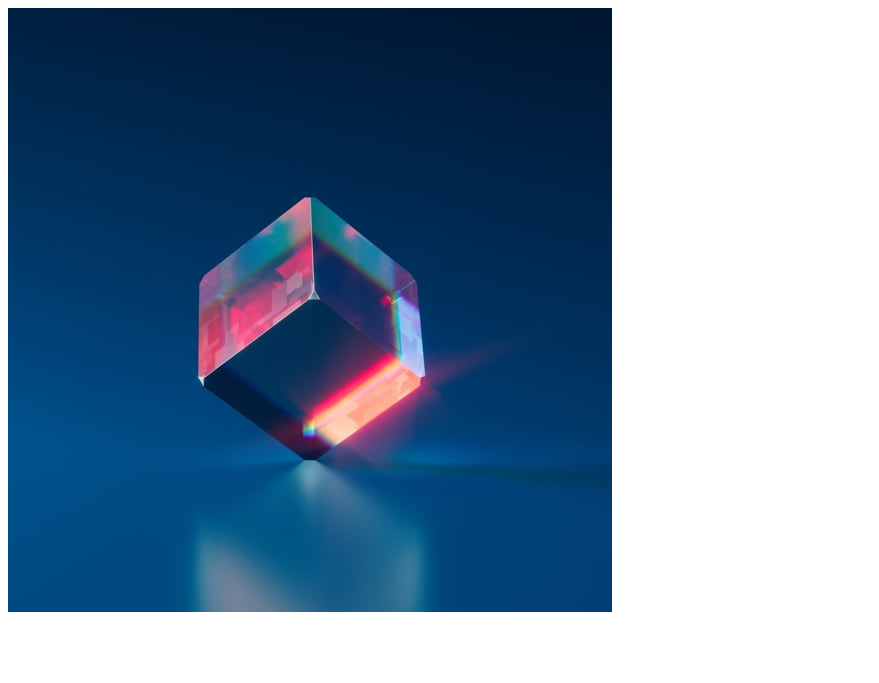
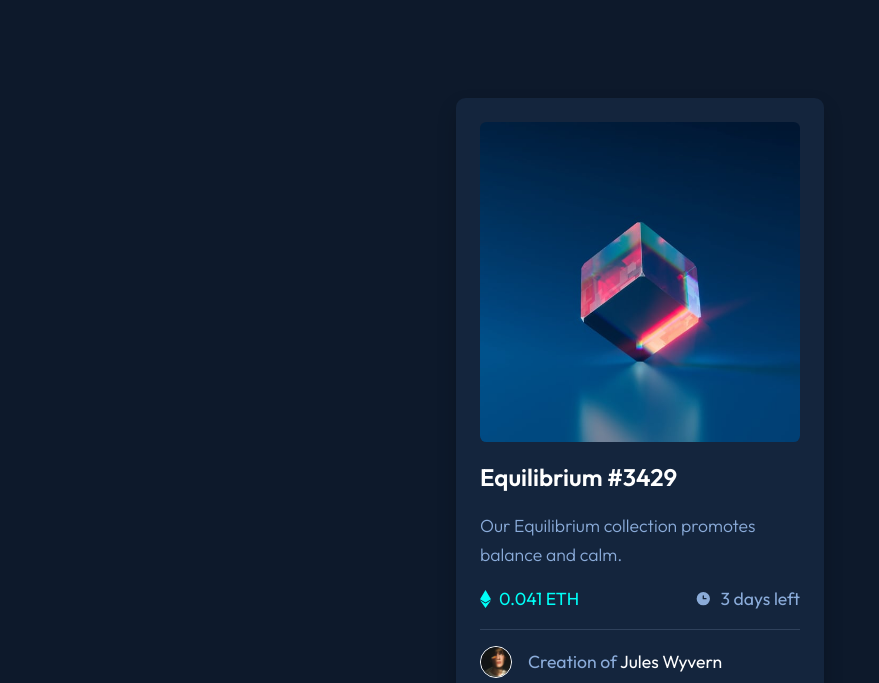
Before and after one commit to KristinaRadosavljevic/NFT-preview-card-component, a website: page index.html in a window 1280 px wide. Shown: the top 683 px of the page, without its empty margins (0-879 px from the left). Drawn offline with Linux system fonts and the light colour scheme.

Commit message:
Added the styles.

```diff
--- a/index.html
+++ b/index.html
@@ -37,7 +37,7 @@
       <hr />
       <div class="author">
         <img src="images/image-avatar.png" alt="Jules Wyvern" />
-        <p>Creation of <strong>Jules Wyvern</strong></p>
+        <p>Creation of <a href="#">Jules Wyvern</a></p>
       </div>
     </main>
   </body>
--- a/scss/styles.scss
+++ b/scss/styles.scss
@@ -1,3 +1,5 @@
+@import url("https://fonts.googleapis.com/css2?family=Outfit:wght@300;400;600&display=swap");
+
 // Variables
 $soft-blue: hsl(215, 51%, 70%);
 $cyan: hsl(178, 100%, 50%);
@@ -5,7 +7,143 @@ $main-bg: hsl(217, 54%, 11%);
 $card-bg: hsl(216, 50%, 16%);
 $line-color: hsl(215, 32%, 27%);
 
-// Other styles:
-// - Font size (paragraph): 18px
-// - Family: [Outfit](https://fonts.google.com/specimen/Outfit)
-// - Weights: 300, 400, 600
+* {
+  box-sizing: border-box;
+  padding: 0;
+  margin: 0;
+}
+
+body {
+  font-size: 1.1rem;
+  font-family: "Outfit", sans-serif;
+  line-height: 1.6;
+  background-color: $main-bg;
+  display: flex;
+  align-items: center;
+  justify-content: center;
+  min-height: 100vh;
+  padding: 1rem;
+}
+
+.card {
+  background-color: $card-bg;
+  color: $soft-blue;
+  max-width: 23rem;
+  padding: 1.5rem;
+  display: flex;
+  flex-direction: column;
+  gap: 1rem;
+  border-radius: 0.6rem;
+  box-shadow: 0 0.6rem 1.2rem rgba(0, 0, 0, 0.2);
+
+  .main-image {
+    border-radius: 0.4rem;
+    overflow: hidden;
+    position: relative;
+    aspect-ratio: 1 / 1;
+
+    & > img {
+      width: 100%;
+    }
+
+    &__overlay {
+      position: absolute;
+      top: 50%;
+      left: 50%;
+      transform: translate(-50%, -50%);
+      width: 0;
+      height: 0;
+      border-radius: 50%;
+      display: flex;
+      align-items: center;
+      justify-content: center;
+      background-color: hsla(178, 100%, 50%, 0.4);
+      transition: all 0.3s ease-out;
+
+      img {
+        visibility: hidden;
+        transition: all 0.2s ease-out;
+      }
+    }
+
+    &:hover {
+      cursor: pointer;
+
+      .main-image__overlay {
+        width: 200%;
+        height: 200%;
+
+        img {
+          visibility: visible;
+        }
+      }
+    }
+  }
+
+  h1 {
+    color: hsl(0, 0%, 100%);
+    font-weight: 600;
+    font-size: 1.5rem;
+    transition: all 0.3s ease-out;
+
+    &:hover {
+      color: $cyan;
+      cursor: pointer;
+    }
+  }
+
+  .description {
+    font-weight: 300;
+  }
+
+  .details {
+    display: flex;
+    align-items: center;
+    justify-content: space-between;
+
+    & > div {
+      display: flex;
+      align-items: center;
+      gap: 0.5rem;
+    }
+
+    &__price {
+      color: $cyan;
+    }
+  }
+
+  hr {
+    height: 1px;
+    border: none;
+    background-color: $line-color;
+  }
+
+  .author {
+    display: flex;
+    align-items: center;
+    gap: 1rem;
+
+    img {
+      height: 2rem;
+      border: 1.5px solid hsl(0, 0%, 100%);
+      border-radius: 50%;
+    }
+
+    a {
+      color: hsl(0, 0%, 100%);
+      text-decoration: none;
+      transition: all 0.3s ease-out;
+
+      &:hover {
+        color: $cyan;
+      }
+    }
+  }
+}
+
+// Media queries
+@media (max-width: 330px) {
+  html {
+    font-size: 12px;
+  }
+}
```
Also changed, not shown: css/styles.css.
